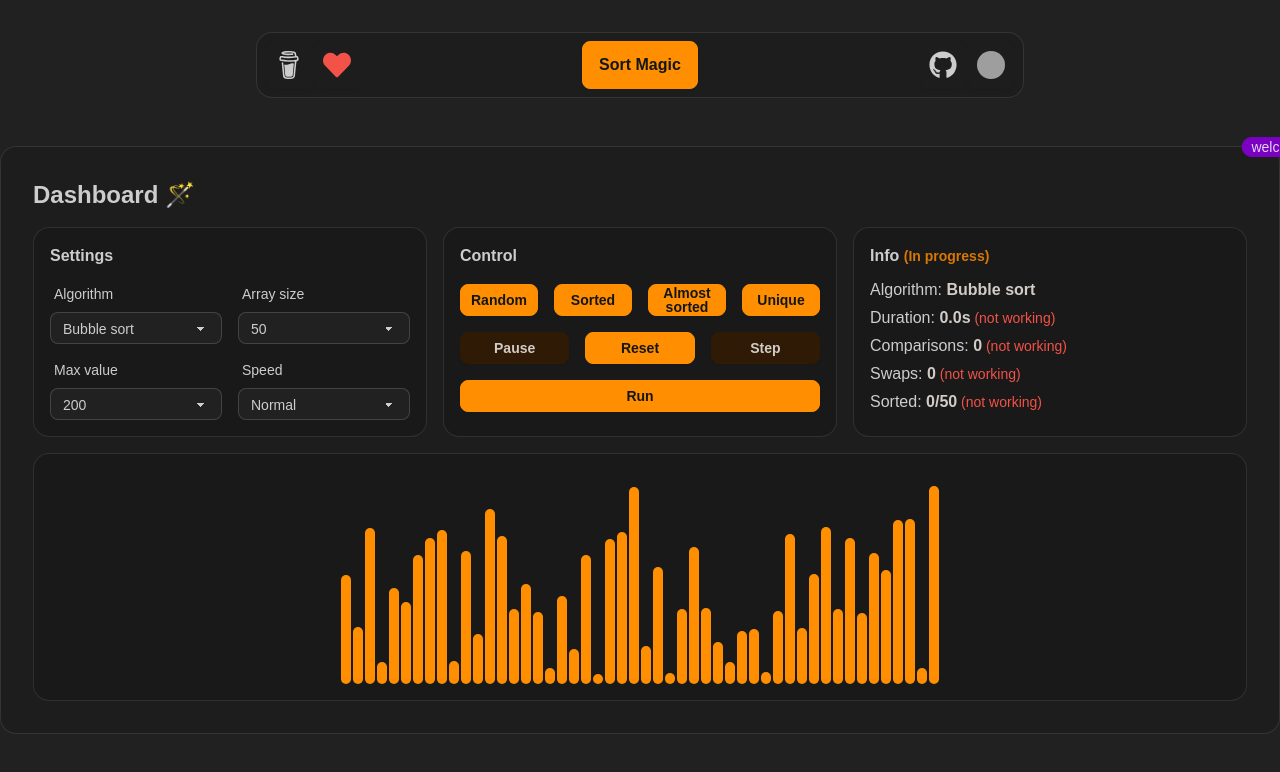
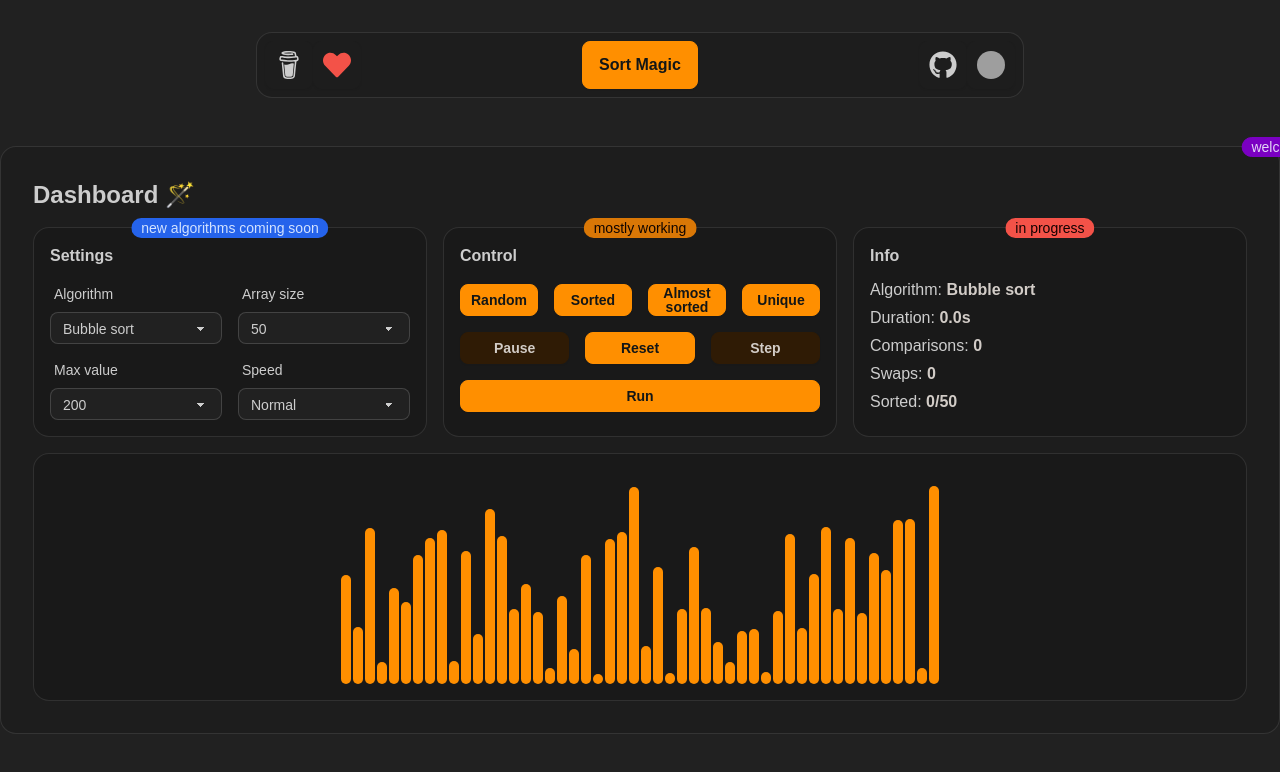
Before and after one commit to borisvicena/SortWizard, a Next.js app: page / in a window 1280 px wide. Shown: the top 772 px of the page. Built offline with nearby package versions, Linux system fonts and the light colour scheme; grey boxes are pictures that could not be loaded.

Commit message:
added info badges

```diff
--- a/src/components/Dashboard.tsx
+++ b/src/components/Dashboard.tsx
@@ -186,10 +186,15 @@ const Dashboard = () => {
 
   return (
     <main className="flex flex-col rounded-box mt-12 w-full max-w-7xl mx-auto bg-base-200 border border-white/[0.1] p-8 indicator">
-      <span className="indicator-item badge badge-secondary">welcome</span>
+      <span className="indicator-item badge badge-secondary text-secondary-content">welcome</span>
       <div className="font-bold text-2xl">Dashboard 🪄 </div>
       <div className="mt-4 flex justify-start space-x-4">
-        <div className="p-4 bg-base-300 w-full rounded-box border border-white/[0.1]">
+        {/* SETTINGS SECTION START */}
+        <div className="p-4 bg-base-300 w-full rounded-box border border-white/[0.1] indicator">
+          <span className="indicator-item indicator-center badge badge-info text-info-content">
+            new algorithms coming soon
+          </span>
+          <div className="w-full">
             <div className="text-base font-bold">Settings</div>
             <div className="grid grid-cols-2 gap-4 mt-2">
               <div>
@@ -263,7 +268,15 @@ const Dashboard = () => {
               </div>
             </div>
           </div>
-        <div className="p-4 bg-base-300 w-full rounded-box border border-white/[0.1]">
+        </div>
+        {/* SETTINGS SECTION END */}
+
+        {/* CONTROL SECTION START */}
+        <div className="p-4 bg-base-300 w-full rounded-box border border-white/[0.1] indicator">
+          <span className="indicator-item indicator-center badge badge-warning text-warning-content">
+            mostly working
+          </span>
+          <div className="w-full">
             <div className="text-base font-bold">Control</div>
             <div className="grid grid-cols-4 gap-4 mt-4">
               <button onClick={resetArray} disabled={isSorting} className="btn btn-sm btn-primary">
@@ -309,10 +322,14 @@ const Dashboard = () => {
               </button>
             </div>
           </div>
-        <div className="p-4 bg-base-300 w-full rounded-box border border-white/[0.1]">
-          <div className="text-base font-bold">
-            Info <span className="text-warning text-sm"> (In progress)</span>
         </div>
+        {/* CONTROL SECTION END */}
+
+        {/* INFO SECTION START */}
+        <div className="p-4 bg-base-300 w-full rounded-box border border-white/[0.1] indicator">
+          <span className="indicator-item indicator-center badge badge-error text-error-content">in progress</span>
+          <div className="w-full">
+            <div className="text-base font-bold">Info</div>
             <div className="grid grid-cols-1 gap-4 mt-4">
               <div className="text-base leading-3">
                 Algorithm:{" "}
@@ -325,11 +342,10 @@ const Dashboard = () => {
                 <span className={`font-bold ${isSorted ? "text-success" : "text-neutral-content"}`}>
                   {elapsedTime.toFixed(1)}s
                 </span>
-              <span className="text-error text-sm leading-3"> (not working)</span>
               </div>
               <div className="text-base leading-3">
-              Comparisons: <span className={`font-bold ${isSorted ? "text-success" : "text-neutral-content"}`}>0</span>
-              <span className="text-error text-sm leading-3"> (not working)</span>
+                Comparisons:{" "}
+                <span className={`font-bold ${isSorted ? "text-success" : "text-neutral-content"}`}>0</span>
               </div>
               <div className="text-base leading-3">
                 Swaps:
@@ -337,17 +353,17 @@ const Dashboard = () => {
                   {" "}
                   {swapCount || 0}
                 </span>
-              <span className="text-error text-sm leading-3"> (not working)</span>
               </div>
               <div className="text-base leading-3">
                 Sorted:{" "}
                 <span className={`font-bold ${isSorted ? "text-success" : "text-neutral-content"}`}>
                   {swapCount}/{array.length}
                 </span>
-              <span className="text-error text-sm leading-3"> (not working)</span>
               </div>
             </div>
           </div>
+        </div>
+        {/* INFO SECTION END */}
       </div>
       <Chart array={array} sorted={sorted} isSorted={isSorted} comparing={comparing} />
     </main>
```
Lines whose indentation alone changed are shown as unchanged.
